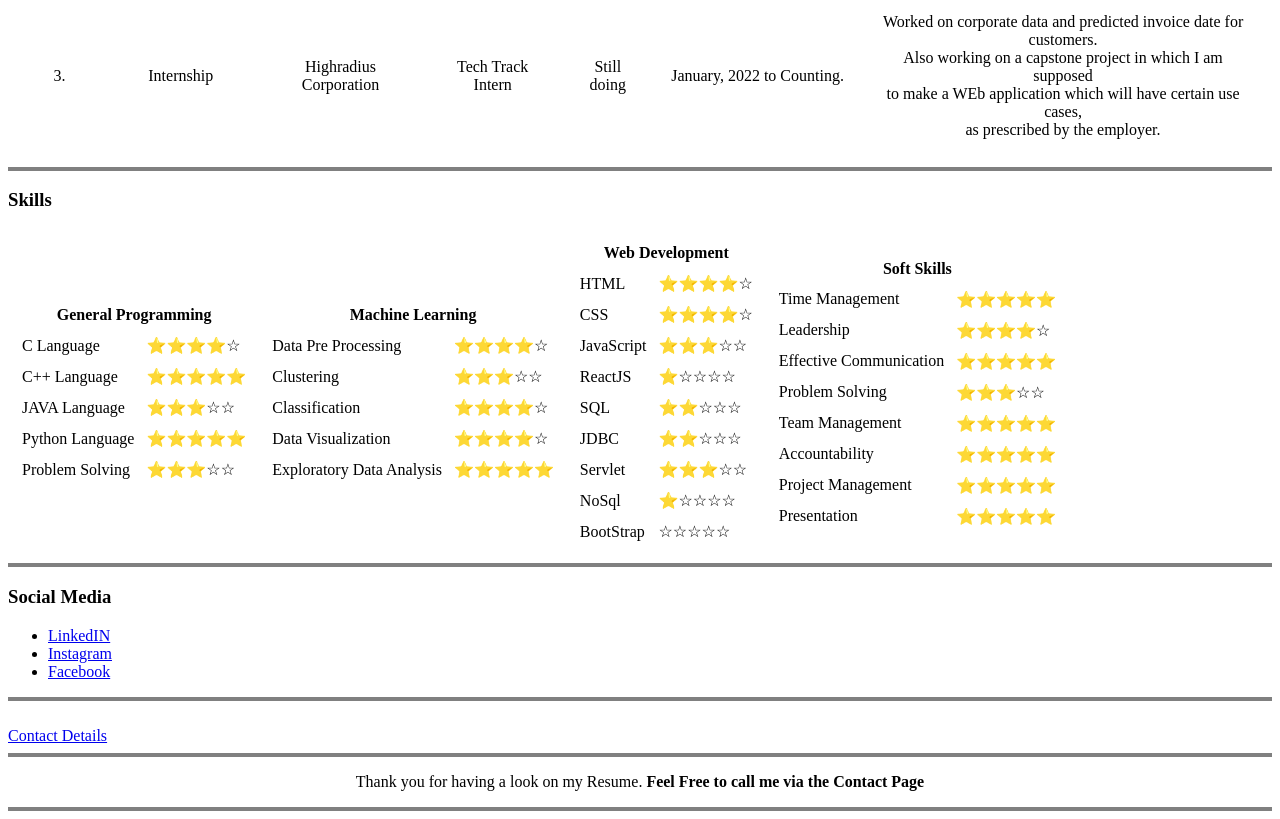
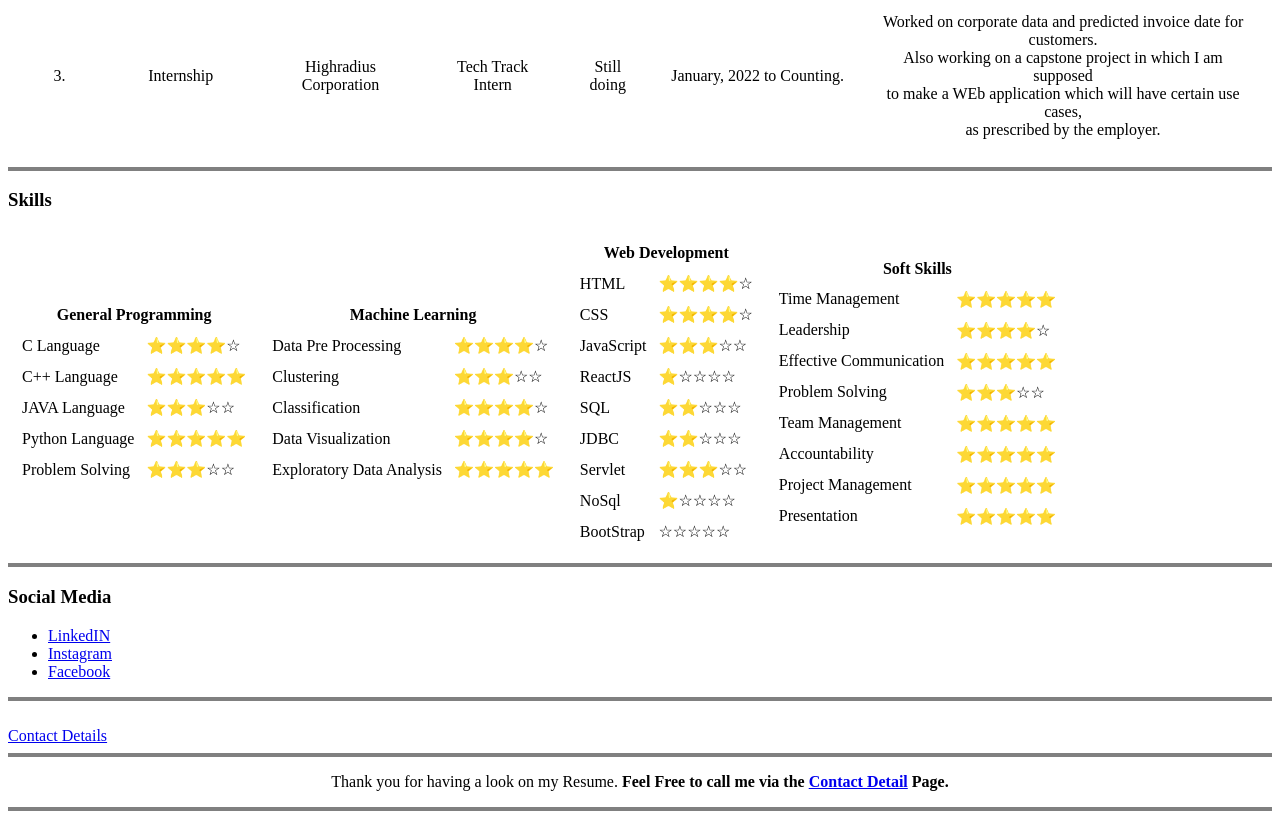
Before and after one commit to er-prateek-tripathi/Resume, a plain HTML site: page index.html in a window 1280 px wide. Shown: the part 1201-2020 px from the top of the page. Drawn offline with Linux system fonts and the light colour scheme.

Commit message:
Update index.html

```diff
--- a/index.html
+++ b/index.html
@@ -268,9 +268,10 @@
     <hr size="4" noshade>
     <br>
     <a href="ContactMe.html">Contact Details</a>
-    <hr size = "4" noshade>
-    <p align = "center" > Thank you for having a look on my Resume. <strong> Feel Free to call me via the Contact Page </strong></p>
-    <hr size = "4" noshade>
+    <hr size="4" noshade>
+    <p align="center"> Thank you for having a look on my Resume. <strong> Feel Free to call me via the <a
+          href="./ContactMe.html">Contact Detail</a> Page.</strong></p>
+    <hr size="4" noshade>
   </body>
 
 </html>
```
